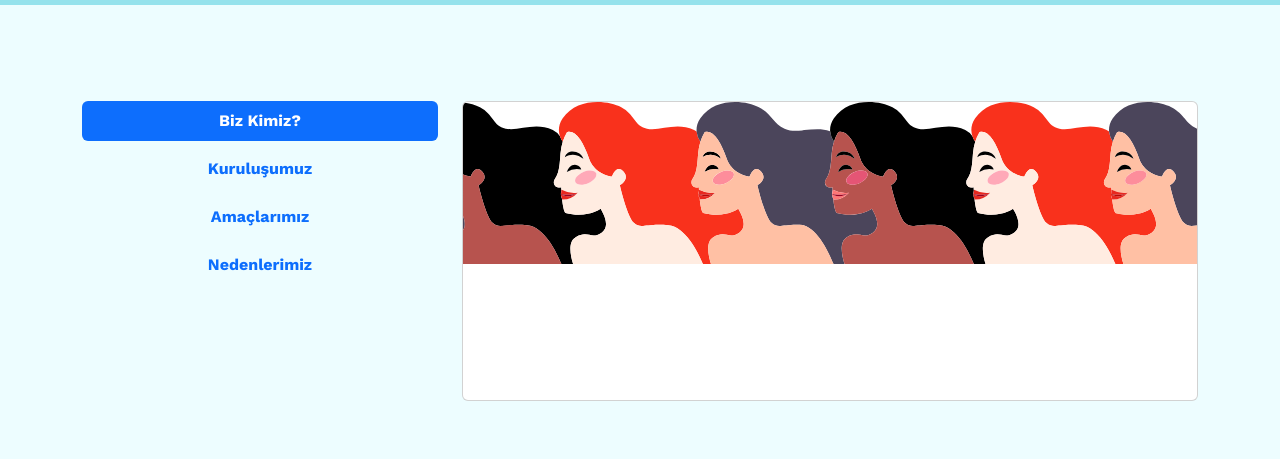
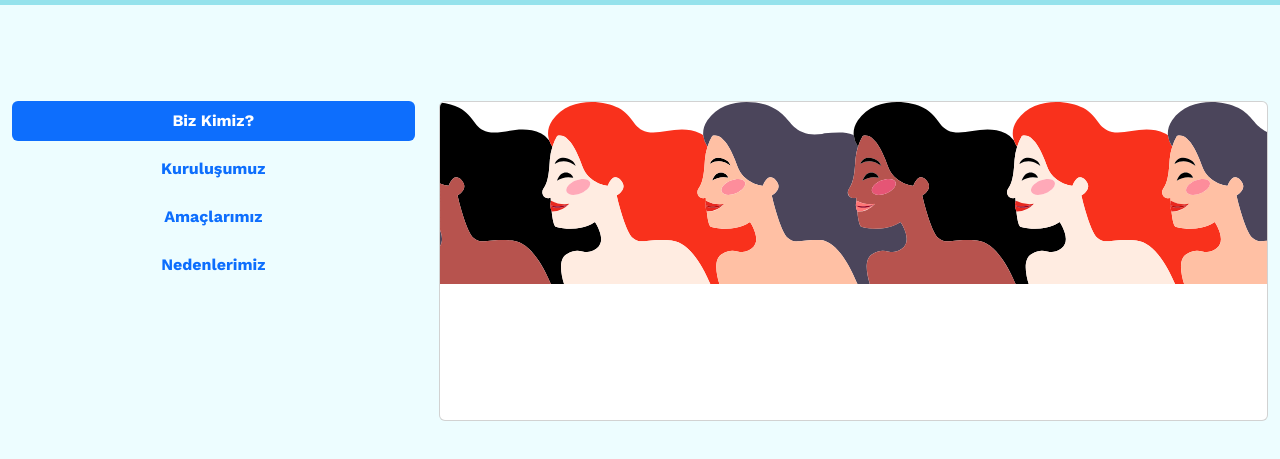
Before and after one commit to kikifuku/bso-web, a website: page pages/bizkimiz.html in a window 1280 px wide. Shown: the part 89-548 px from the top of the page. Drawn offline with nearby package versions, Linux system fonts and the light colour scheme.

Commit message:
hakkımızda fixes

```diff
--- a/pages/bizkimiz.html
+++ b/pages/bizkimiz.html
@@ -60,8 +60,8 @@
           </nav>
     </header>
    <main class="my-5">
-    <div class="d-grip gap-5">
-      <div class="container pt-5">
+    <div class="gap-5">
+      <div class="container-fluid pt-5">
         <div class="row justify-content-between">
           <div class="col-md-4 justify-content-between">
             <ul class="nav flex-column nav-fill nav-pills d-grid gap-2">
```
Also changed, not shown: pages/nedenlerimiz.html (+1 -1 lines).
